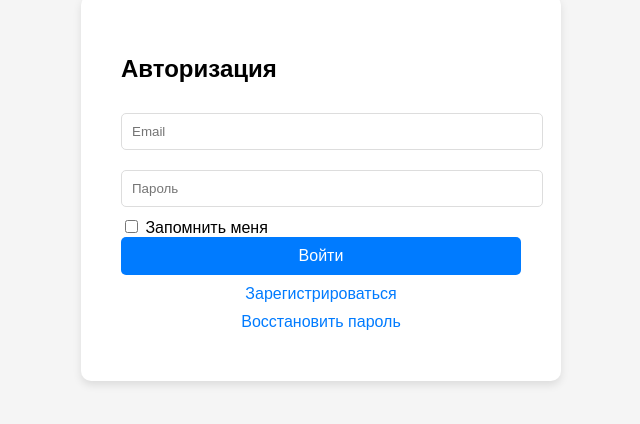
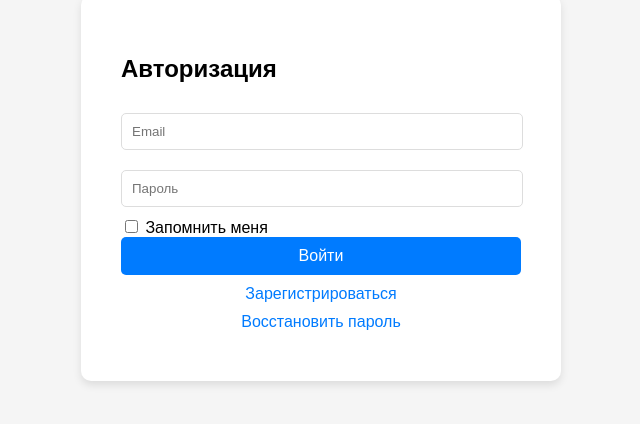
Before and after one commit to ArsenyiPopov/authorization, a plain HTML site: page index.html in a window 1280 px wide. Shown: the part 220-644 px from the top of the page, 319-959 px from the left. Drawn offline with Linux system fonts and the light colour scheme.

Commit message:
w-95 input

```diff
--- a/index.html
+++ b/index.html
@@ -33,7 +33,7 @@
         .form input[type="text"],
         .form input[type="email"],
         .form input[type="password"] {
-            width: 100%;
+            width: 95%;
             padding: 10px;
             margin: 10px 0;
             border: 1px solid #ddd;
```
Also changed, not shown: script.js (+7 -3 lines).
